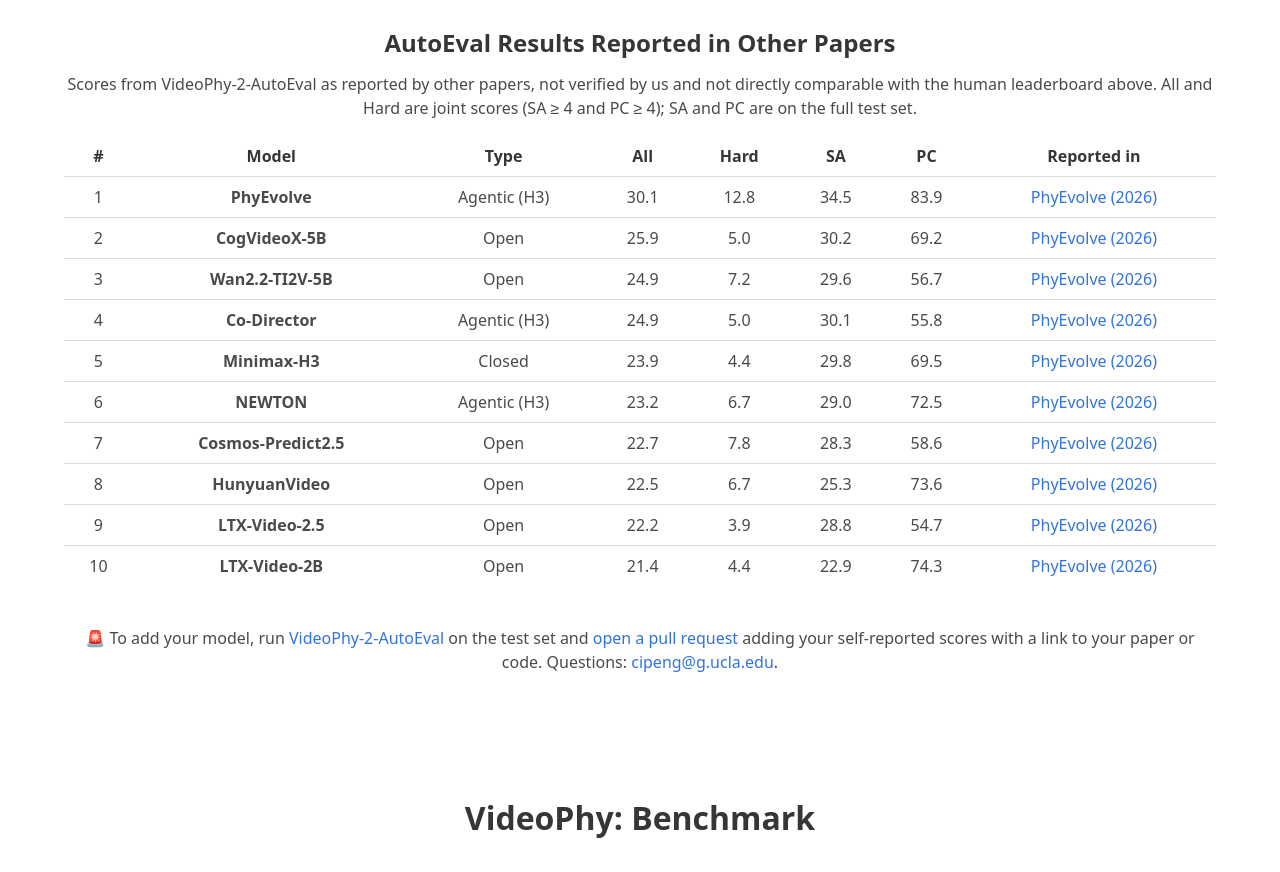
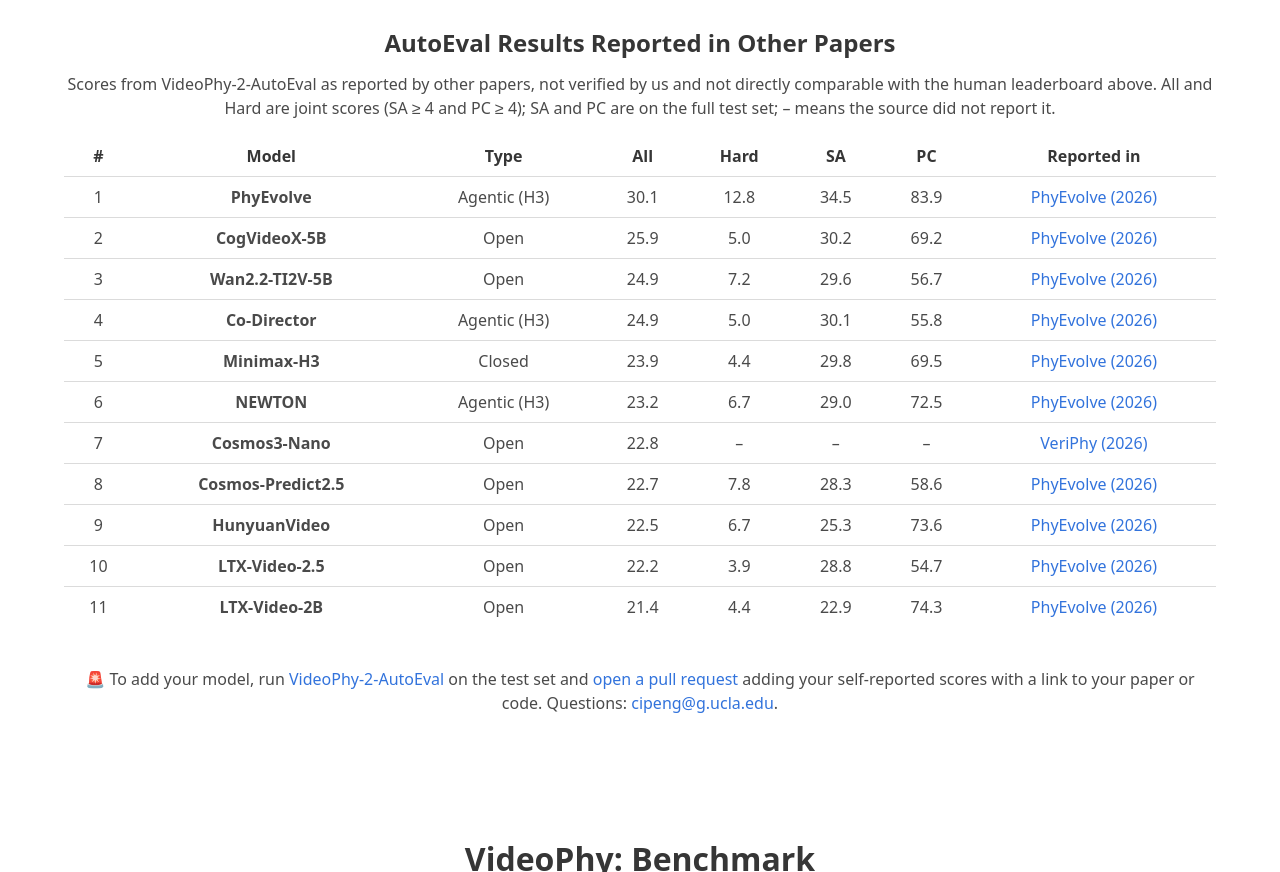
Before and after one commit to videophy2/videophy2.github.io, a plain HTML site: page index.html in a window 1280 px wide. Shown: the part 6708-7580 px from the top of the page. Drawn offline with Linux system fonts and the light colour scheme; a script that the page names is missing; a web font is replaced by a local one.

Commit message:
Add Cosmos3-Nano AutoEval result reported by VeriPhy

```diff
--- a/index.html
+++ b/index.html
@@ -530,19 +530,20 @@
               </table>
 
               <h3>AutoEval Results Reported in Other Papers</h3>
-              <p>Scores from VideoPhy-2-AutoEval as reported by other papers, not verified by us and not directly comparable with the human leaderboard above. All and Hard are joint scores (SA &ge; 4 and PC &ge; 4); SA and PC are on the full test set.</p>
+              <p>Scores from VideoPhy-2-AutoEval as reported by other papers, not verified by us and not directly comparable with the human leaderboard above. All and Hard are joint scores (SA &ge; 4 and PC &ge; 4); SA and PC are on the full test set; &ndash; means the source did not report it.</p>
               <table class="js-sort-table" id="results_reported">
                 <tr><td class="js-sort-number"><strong>#</strong></td><td><strong>Model</strong></td><td><strong>Type</strong></td><td class="js-sort-number"><strong>All</strong></td><td class="js-sort-number"><strong>Hard</strong></td><td class="js-sort-number"><strong>SA</strong></td><td class="js-sort-number"><strong>PC</strong></td><td><strong>Reported in</strong></td></tr>
-                <tr><td>1</td><td><b>PhyEvolve</b></td><td>Agentic (H3)</td><td>30.1</td><td>12.8</td><td>34.5</td><td>83.9</td><td><a href="https://arxiv.org/abs/2610.30717">PhyEvolve (2026)</a></td></tr>
+                                <tr><td>1</td><td><b>PhyEvolve</b></td><td>Agentic (H3)</td><td>30.1</td><td>12.8</td><td>34.5</td><td>83.9</td><td><a href="https://arxiv.org/abs/2610.30717">PhyEvolve (2026)</a></td></tr>
                 <tr><td>2</td><td><b>CogVideoX-5B</b></td><td>Open</td><td>25.9</td><td>5.0</td><td>30.2</td><td>69.2</td><td><a href="https://arxiv.org/abs/2610.30717">PhyEvolve (2026)</a></td></tr>
                 <tr><td>3</td><td><b>Wan2.2-TI2V-5B</b></td><td>Open</td><td>24.9</td><td>7.2</td><td>29.6</td><td>56.7</td><td><a href="https://arxiv.org/abs/2610.30717">PhyEvolve (2026)</a></td></tr>
                 <tr><td>4</td><td><b>Co-Director</b></td><td>Agentic (H3)</td><td>24.9</td><td>5.0</td><td>30.1</td><td>55.8</td><td><a href="https://arxiv.org/abs/2610.30717">PhyEvolve (2026)</a></td></tr>
                 <tr><td>5</td><td><b>Minimax-H3</b></td><td>Closed</td><td>23.9</td><td>4.4</td><td>29.8</td><td>69.5</td><td><a href="https://arxiv.org/abs/2610.30717">PhyEvolve (2026)</a></td></tr>
                 <tr><td>6</td><td><b>NEWTON</b></td><td>Agentic (H3)</td><td>23.2</td><td>6.7</td><td>29.0</td><td>72.5</td><td><a href="https://arxiv.org/abs/2610.30717">PhyEvolve (2026)</a></td></tr>
-                <tr><td>7</td><td><b>Cosmos-Predict2.5</b></td><td>Open</td><td>22.7</td><td>7.8</td><td>28.3</td><td>58.6</td><td><a href="https://arxiv.org/abs/2610.30717">PhyEvolve (2026)</a></td></tr>
-                <tr><td>8</td><td><b>HunyuanVideo</b></td><td>Open</td><td>22.5</td><td>6.7</td><td>25.3</td><td>73.6</td><td><a href="https://arxiv.org/abs/2610.30717">PhyEvolve (2026)</a></td></tr>
-                <tr><td>9</td><td><b>LTX-Video-2.5</b></td><td>Open</td><td>22.2</td><td>3.9</td><td>28.8</td><td>54.7</td><td><a href="https://arxiv.org/abs/2610.30717">PhyEvolve (2026)</a></td></tr>
-                <tr><td>10</td><td><b>LTX-Video-2B</b></td><td>Open</td><td>21.4</td><td>4.4</td><td>22.9</td><td>74.3</td><td><a href="https://arxiv.org/abs/2610.30717">PhyEvolve (2026)</a></td></tr>
+                <tr><td>7</td><td><b>Cosmos3-Nano</b></td><td>Open</td><td>22.8</td><td>&ndash;</td><td>&ndash;</td><td>&ndash;</td><td><a href="https://arxiv.org/abs/2609.03153">VeriPhy (2026)</a></td></tr>
+                <tr><td>8</td><td><b>Cosmos-Predict2.5</b></td><td>Open</td><td>22.7</td><td>7.8</td><td>28.3</td><td>58.6</td><td><a href="https://arxiv.org/abs/2610.30717">PhyEvolve (2026)</a></td></tr>
+                <tr><td>9</td><td><b>HunyuanVideo</b></td><td>Open</td><td>22.5</td><td>6.7</td><td>25.3</td><td>73.6</td><td><a href="https://arxiv.org/abs/2610.30717">PhyEvolve (2026)</a></td></tr>
+                <tr><td>10</td><td><b>LTX-Video-2.5</b></td><td>Open</td><td>22.2</td><td>3.9</td><td>28.8</td><td>54.7</td><td><a href="https://arxiv.org/abs/2610.30717">PhyEvolve (2026)</a></td></tr>
+                <tr><td>11</td><td><b>LTX-Video-2B</b></td><td>Open</td><td>21.4</td><td>4.4</td><td>22.9</td><td>74.3</td><td><a href="https://arxiv.org/abs/2610.30717">PhyEvolve (2026)</a></td></tr>
               </table>
             <br>
             <div>
```
